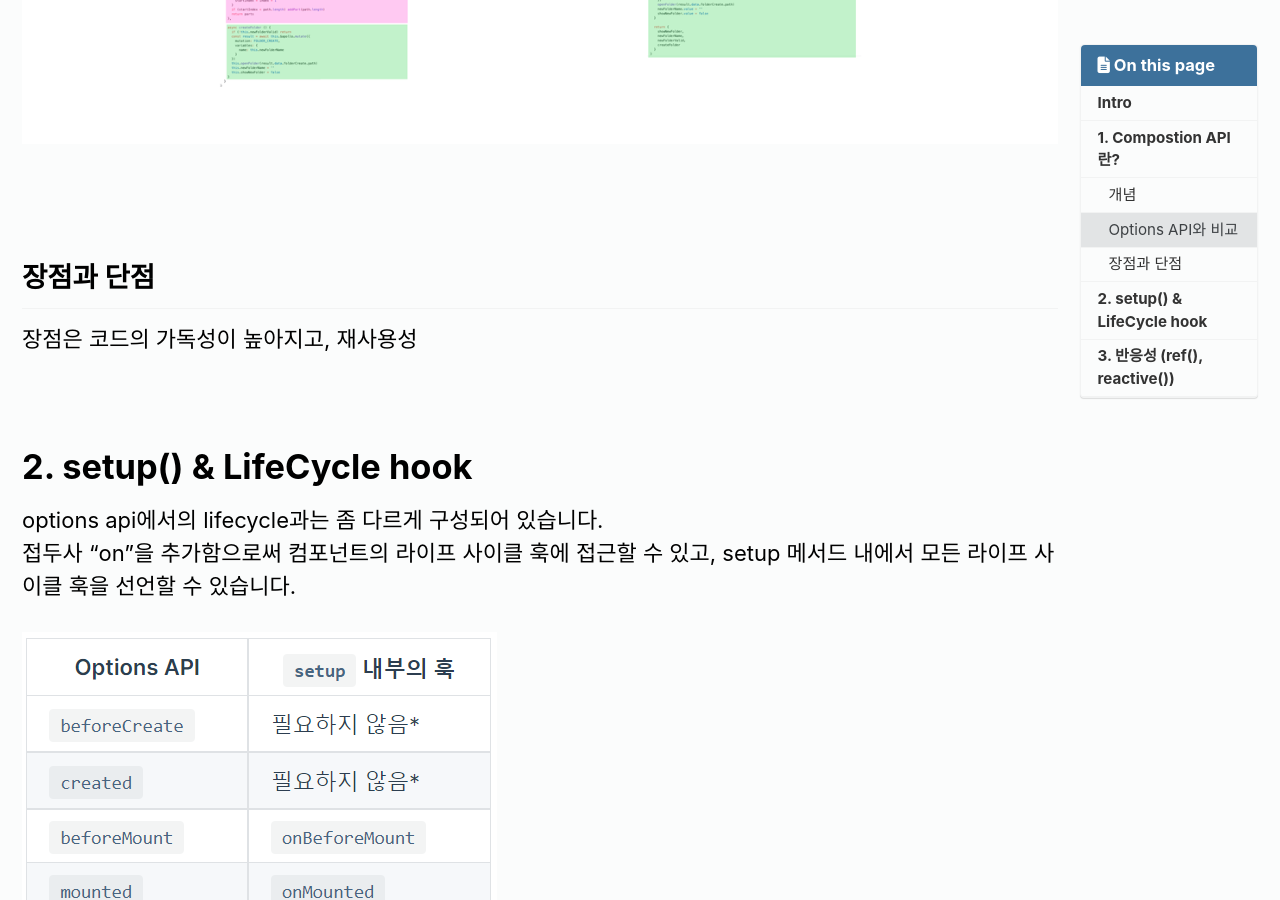
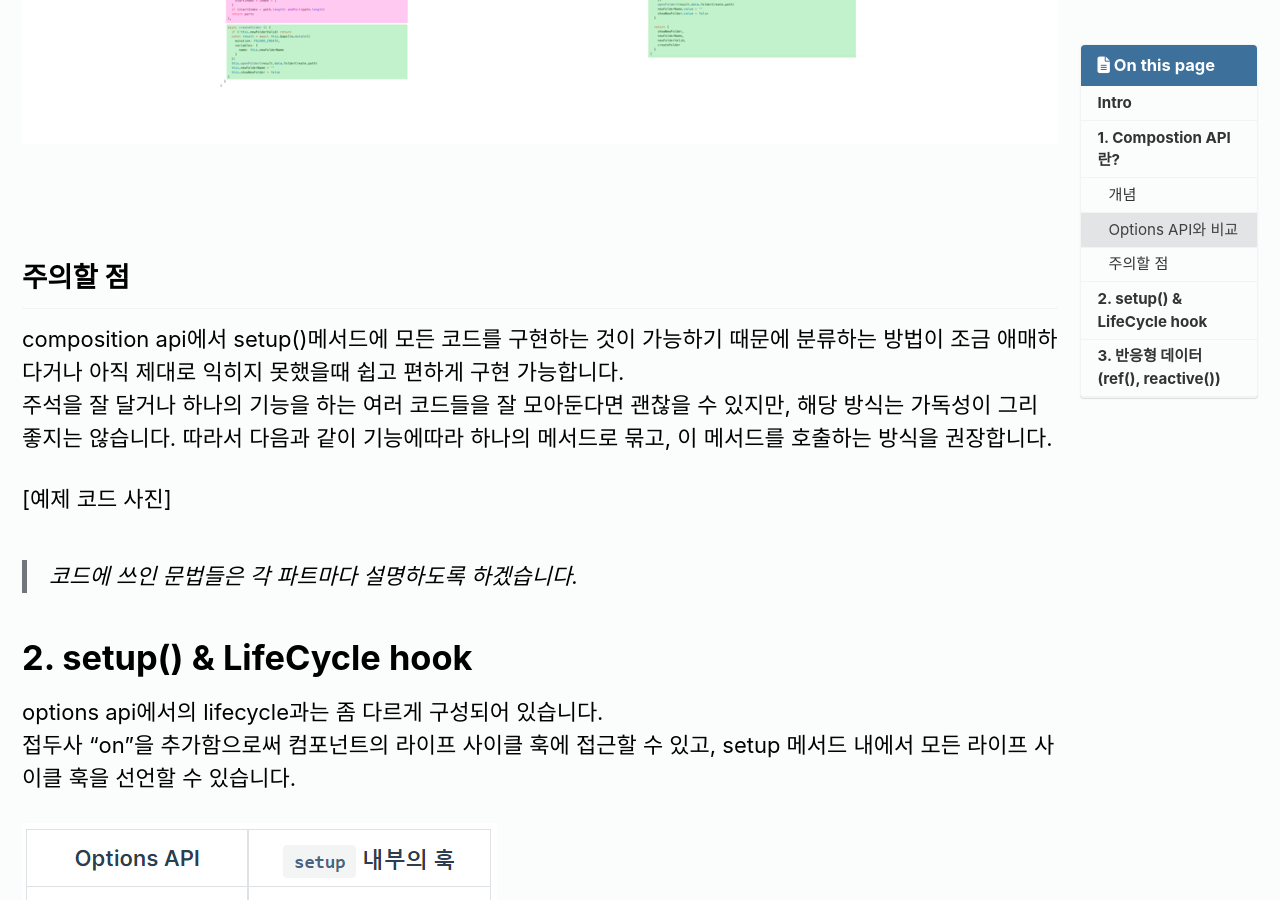
Before and after one commit to openobjectnet/openobjectnet.github.io, a Jekyll site: the page built from _posts/2022-07-04-vue3-composition-api.md, in a window 1280 px wide and 900 px high, scrolled down 2068 px. Built offline with Jekyll 4.4.1, drawn with Linux system fonts in a browser that asks for light colours; cached includes are drawn as plain includes; nearby versions of some CDN libraries; comment, search, counter and statistics services are not loaded; some of the changed text lies outside the part shown.

Commit message:
일부 수정

```diff
--- a/_posts/2022-07-04-vue3-composition-api.md
+++ b/_posts/2022-07-04-vue3-composition-api.md
@@ -31,10 +31,14 @@ Vue3의 핵심인 composition api에 대해 스터디하며, 문법과 기초
 
 <br>
 
-## 장점과 단점
-장점은 코드의 가독성이 높아지고, 재사용성
+## 주의할 점
+composition api에서 setup()메서드에 모든 코드를 구현하는 것이 가능하기 때문에
+분류하는 방법이 조금 애매하다거나 아직 제대로 익히지 못했을때 쉽고 편하게 구현 가능합니다.
+주석을 잘 달거나 하나의 기능을 하는 여러 코드들을 잘 모아둔다면 괜찮을 수 있지만, 해당 방식는 가독성이 그리 좋지는 않습니다.
+따라서 다음과 같이 기능에따라 하나의 메서드로 묶고, 이 메서드를 호출하는 방식을 권장합니다.
 
-
+[예제 코드 사진]
+> 코드에 쓰인 문법들은 각 파트마다 설명하도록 하겠습니다.
 <br>
 
 # 2. setup() & LifeCycle hook
@@ -54,7 +58,7 @@ options api에서의 lifecycle과는 좀 다르게 구성되어 있습니다.
 
 <br>
 
-# 3. 반응성 (ref(), reactive())
+# 3. 반응형 데이터(ref(), reactive())
 
 vue3와 vue2의 차이점 중 하나가 이 반응성 시스템의 구현 방식인데,
 이 차이를 설명하기 위해서는 반응성이 무엇인지 알고 넘어가야 합니다.
```
